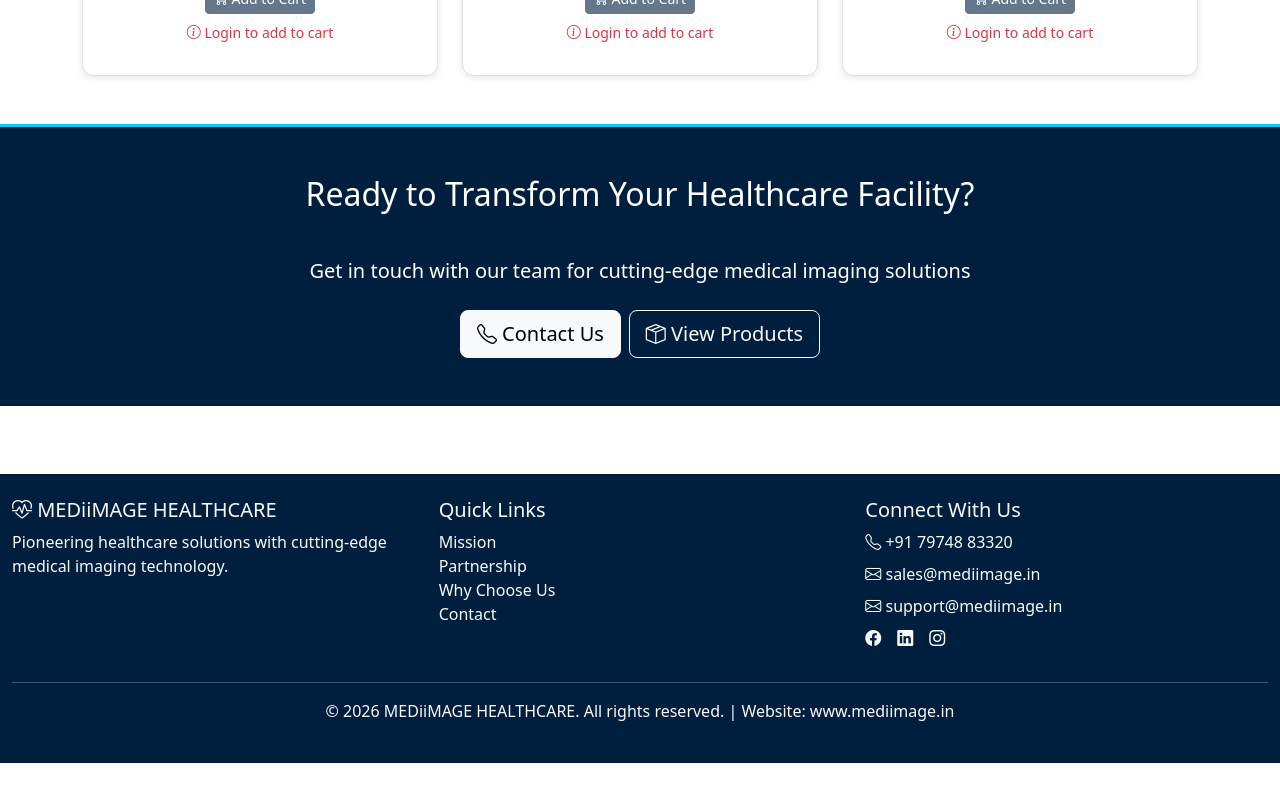
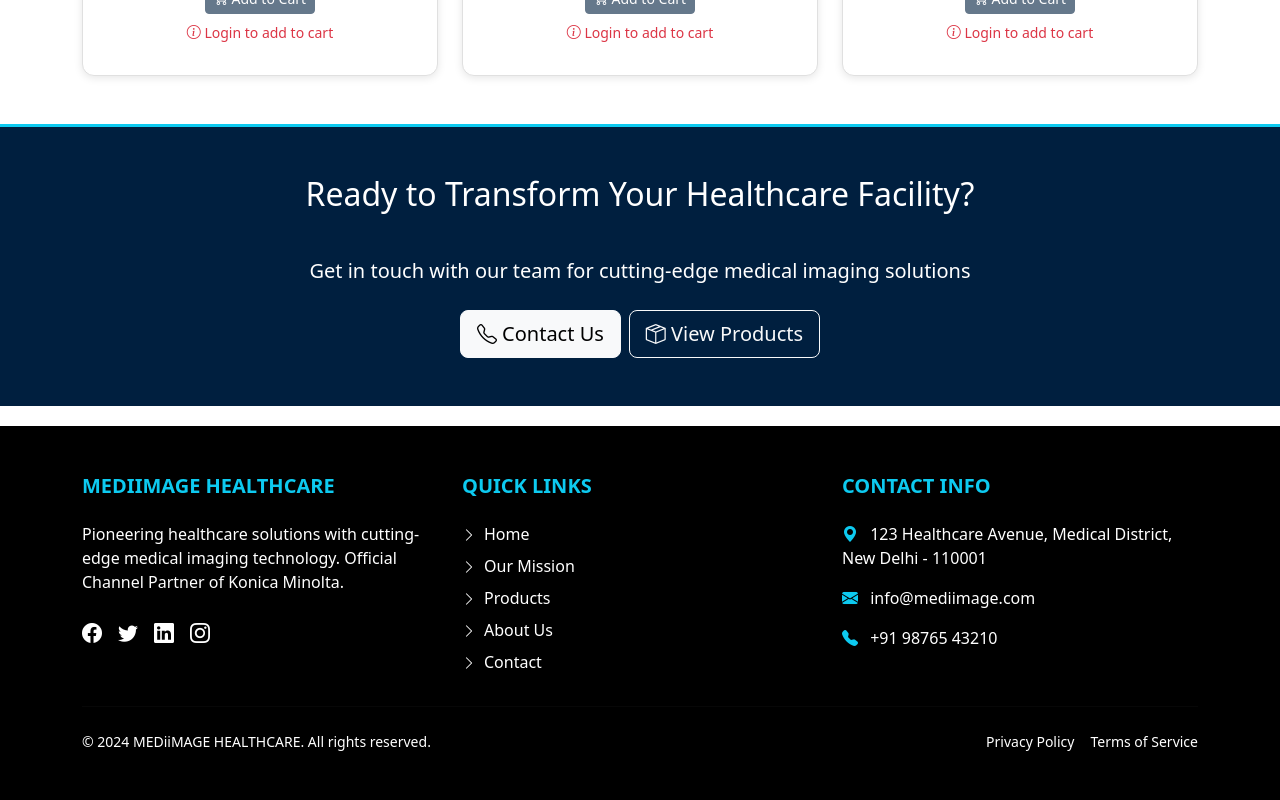
Before and after one commit to vivektailang/testangular, an Angular app: page / in a window 1280 px wide. Shown: the part 4421-5221 px from the top of the page. Before the commit the page ends 5184 px from the top, so only its background shows below. Built offline with nearby package versions, Linux system fonts and the light colour scheme.

Commit message:
homea page section pointing issue fix

```diff
--- a/src/app/components/footer/footer.component.ts
+++ b/src/app/components/footer/footer.component.ts
@@ -1,65 +1,98 @@
 import { Component } from '@angular/core';
+import { RouterLink } from '@angular/router';
 import { CommonModule } from '@angular/common';
 
 @Component({
   selector: 'app-footer',
   standalone: true,
-  imports: [CommonModule],
+  imports: [CommonModule, RouterLink],
   template: `
-    <footer class="text-light mt-5 py-4" style="background-color: #001f3f;">
-      <div class="container-fluid">
+    <footer class="footer mt-auto py-5" style="background-color: #000000; color: white;">
+      <div class="container">
         <div class="row">
-          <div class="col-md-4 mb-3">
-            <h5><i class="bi bi-heart-pulse"></i> MEDiiMAGE HEALTHCARE</h5>
-            <p>Pioneering healthcare solutions with cutting-edge medical imaging technology.</p>
+          <div class="col-lg-4 mb-4 mb-lg-0">
+            <h5 class="text-uppercase mb-4 fw-bold" style="color: #0dcaf0;">MEDiiMAGE HEALTHCARE</h5>
+            <p>
+              Pioneering healthcare solutions with cutting-edge medical imaging technology.
+              Official Channel Partner of Konica Minolta.
+            </p>
+            <div class="social-links mt-4">
+              <a href="#" class="text-white me-3"><i class="bi bi-facebook fs-5"></i></a>
+              <a href="#" class="text-white me-3"><i class="bi bi-twitter fs-5"></i></a>
+              <a href="#" class="text-white me-3"><i class="bi bi-linkedin fs-5"></i></a>
+              <a href="#" class="text-white"><i class="bi bi-instagram fs-5"></i></a>
+            </div>
           </div>
-          <div class="col-md-4 mb-3">
-            <h5>Quick Links</h5>
-            <ul class="list-unstyled">
-              <li><a href="#" class="text-light text-decoration-none">Mission</a></li>
-              <li><a href="#" class="text-light text-decoration-none">Partnership</a></li>
-              <li><a href="#" class="text-light text-decoration-none">Why Choose Us</a></li>
-              <li><a href="#" class="text-light text-decoration-none">Contact</a></li>
+
+          <div class="col-lg-4 mb-4 mb-lg-0">
+            <h5 class="text-uppercase mb-4 fw-bold" style="color: #0dcaf0;">Quick Links</h5>
+            <ul class="list-unstyled mb-0">
+              <li class="mb-2">
+                <a routerLink="/home" fragment="hero" class="text-white text-decoration-none hover-link">
+                  <i class="bi bi-chevron-right small me-2"></i>Home
+                </a>
+              </li>
+              <li class="mb-2">
+                <a routerLink="/home" fragment="mission" class="text-white text-decoration-none hover-link">
+                  <i class="bi bi-chevron-right small me-2"></i>Our Mission
+                </a>
+              </li>
+              <li class="mb-2">
+                <a routerLink="/home" fragment="products" class="text-white text-decoration-none hover-link">
+                  <i class="bi bi-chevron-right small me-2"></i>Products
+                </a>
+              </li>
+              <li class="mb-2">
+                <a routerLink="/about" class="text-white text-decoration-none hover-link">
+                  <i class="bi bi-chevron-right small me-2"></i>About Us
+                </a>
+              </li>
+              <li class="mb-2">
+                <a routerLink="/contact" class="text-white text-decoration-none hover-link">
+                  <i class="bi bi-chevron-right small me-2"></i>Contact
+                </a>
+              </li>
             </ul>
           </div>
-          <div class="col-md-4 mb-3">
-            <h5>Connect With Us</h5>
-            <div>
-              <p class="text-light mb-2">
-                <i class="bi bi-telephone"></i> +91 79748 83320
-              </p>
-              <p class="text-light mb-2">
-                <i class="bi bi-envelope"></i> sales&#64;mediimage.in
-              </p>
-              <p class="text-light mb-2">
-                <i class="bi bi-envelope"></i> support&#64;mediimage.in
-              </p>
-              <div class="mt-2">
-                <a href="https://www.facebook.com/share/1AZ1N89nsT/" target="_blank" class="text-light me-3"><i class="bi bi-facebook"></i></a>
-                <a href="https://www.linkedin.com/company/mediimagehealthcare" target="_blank" class="text-light me-3"><i class="bi bi-linkedin"></i></a>
-                <a href="https://www.instagram.com/mediimagehealthcare?igsh=ZWVpOGV4bGplajdw" target="_blank" class="text-light"><i class="bi bi-instagram"></i></a>
-              </div>
-            </div>
+
+          <div class="col-lg-4">
+            <h5 class="text-uppercase mb-4 fw-bold" style="color: #0dcaf0;">Contact Info</h5>
+            <ul class="list-unstyled">
+              <li class="mb-3">
+                <i class="bi bi-geo-alt-fill me-2" style="color: #0dcaf0;"></i>
+                123 Healthcare Avenue, Medical District, New Delhi - 110001
+              </li>
+              <li class="mb-3">
+                <i class="bi bi-envelope-fill me-2" style="color: #0dcaf0;"></i>
+                info&#64;mediimage.com
+              </li>
+              <li class="mb-3">
+                <i class="bi bi-telephone-fill me-2" style="color: #0dcaf0;"></i>
+                +91 98765 43210
+              </li>
+            </ul>
           </div>
         </div>
-        <hr>
-        <div class="text-center">
-          <p>&copy; 2026 MEDiiMAGE HEALTHCARE. All rights reserved. | Website: www.mediimage.in</p>
+
+        <hr class="my-4" style="border-color: rgba(255,255,255,0.1);">
+
+        <div class="row align-items-center">
+          <div class="col-md-6 text-center text-md-start">
+            <p class="mb-0 small">&copy; 2024 MEDiiMAGE HEALTHCARE. All rights reserved.</p>
+          </div>
+          <div class="col-md-6 text-center text-md-end">
+            <p class="mb-0 small">
+              <a href="#" class="text-white text-decoration-none me-3">Privacy Policy</a>
+              <a href="#" class="text-white text-decoration-none">Terms of Service</a>
+            </p>
+          </div>
         </div>
       </div>
     </footer>
   `,
   styles: [`
-    footer {
-      margin-top: auto;
-    }
-    a {
-      transition: color 0.3s ease;
-    }
-    a:hover {
-      color: #0dcaf0 !important;
-    }
+    .hover-link:hover { color: #0dcaf0 !important; padding-left: 5px; transition: all 0.3s ease; }
+    .social-links a:hover { color: #0dcaf0 !important; }
   `]
 })
-export class FooterComponent {
-}
+export class FooterComponent {}
--- a/src/app/pages/home/home.component.ts
+++ b/src/app/pages/home/home.component.ts
@@ -1,6 +1,6 @@
 import { Component, OnInit } from '@angular/core';
 import { CommonModule } from '@angular/common';
-import { Router, RouterLink } from '@angular/router';
+import { Router, RouterLink, ActivatedRoute } from '@angular/router';
 import { CartService } from '../../services/cart.service';
 import { AuthService } from '../../services/auth.service';
 import { Product } from '../../models/product.model';
@@ -12,7 +12,7 @@ import { ProductService } from '../../services/product.service';
   imports: [CommonModule, RouterLink],
   template: `
     <!-- Hero Section -->
-    <section class="hero-section">
+    <section class="hero-section" id="hero">
       <div class="container text-center text-white d-flex align-items-center justify-content-center min-vh-50">
         <div class="hero-content">
           <h1 class="display-3 fw-bold mb-4">
@@ -32,7 +32,7 @@ import { ProductService } from '../../services/product.service';
     </section>
 
     <!-- Mission Section -->
-    <section class="mission-section py-5" #missionSection>
+    <section class="mission-section py-5" #missionSection id="mission">
       <div class="container">
         <div class="row align-items-center">
           <div class="col-12">
@@ -60,7 +60,7 @@ import { ProductService } from '../../services/product.service';
     </section>
 
     <!-- Leadership Section -->
-    <section class="leadership-section py-5">
+    <section class="leadership-section py-5" id="leadership">
       <div class="container">
         <h2 class="text-center mb-5" style="color: #001f3f;">
           <i class="bi bi-people-fill"></i> Meet Our Leadership
@@ -90,7 +90,7 @@ import { ProductService } from '../../services/product.service';
     </section>
 
     <!-- Partnership Section -->
-    <section class="partnership-section py-5">
+    <section class="partnership-section py-5" id="partnership">
       <div class="container">
         <h2 class="text-center mb-5" style="color: #001f3f;">
           <i class="bi bi-handshake"></i> Our Partnership
@@ -130,7 +130,7 @@ import { ProductService } from '../../services/product.service';
     </section>
 
     <!-- Why Choose Us Section -->
-    <section class="why-choose-us py-5">
+    <section class="why-choose-us py-5" id="why-us">
       <div class="container">
         <h2 class="text-center mb-5" style="color: #001f3f;">
           <i class="bi bi-star-fill"></i> Why Choose Us?
@@ -179,7 +179,7 @@ import { ProductService } from '../../services/product.service';
     </section>
 
     <!-- Products Section -->
-    <section class="products-section py-5">
+    <section class="products-section py-5" id="products">
       <div class="container">
         <h2 class="text-center mb-5" style="color: #001f3f;">
           <i class="bi bi-capsule"></i> Our Healthcare Products
@@ -435,7 +435,8 @@ export class HomeComponent implements OnInit {
     private cartService: CartService,
     private authService: AuthService,
     private productService: ProductService,
-    private router: Router
+    private router: Router,
+    private route: ActivatedRoute
   ) { }
 
   ngOnInit(): void {
@@ -457,6 +458,14 @@ export class HomeComponent implements OnInit {
         console.error('Error fetching products:', error);
       }
     );
+
+    // Handle scrolling to fragments (sections)
+    this.route.fragment.subscribe(fragment => {
+      if (fragment) {
+        // Small delay to ensure DOM is ready
+        setTimeout(() => document.getElementById(fragment)?.scrollIntoView({ behavior: 'smooth' }), 100);
+      }
+    });
   }
 
   addToCart(product: Product): void {
```
